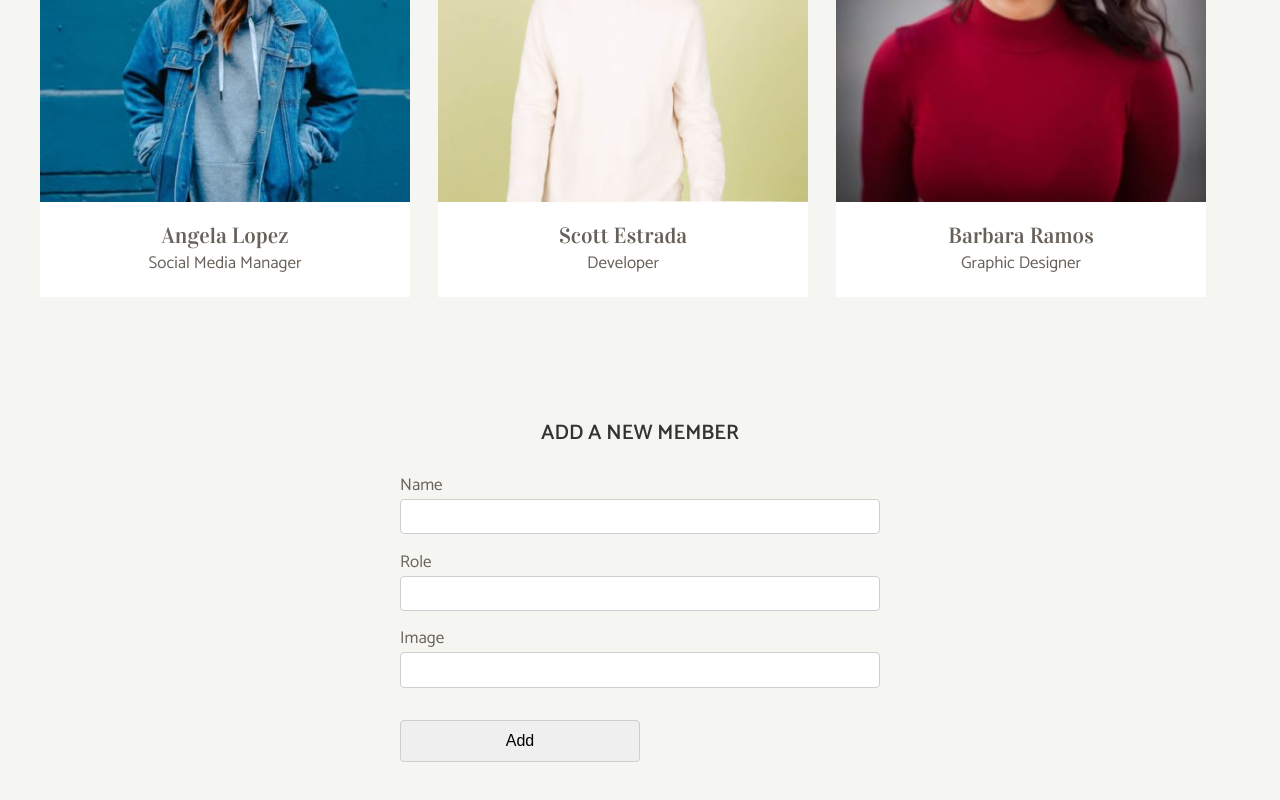
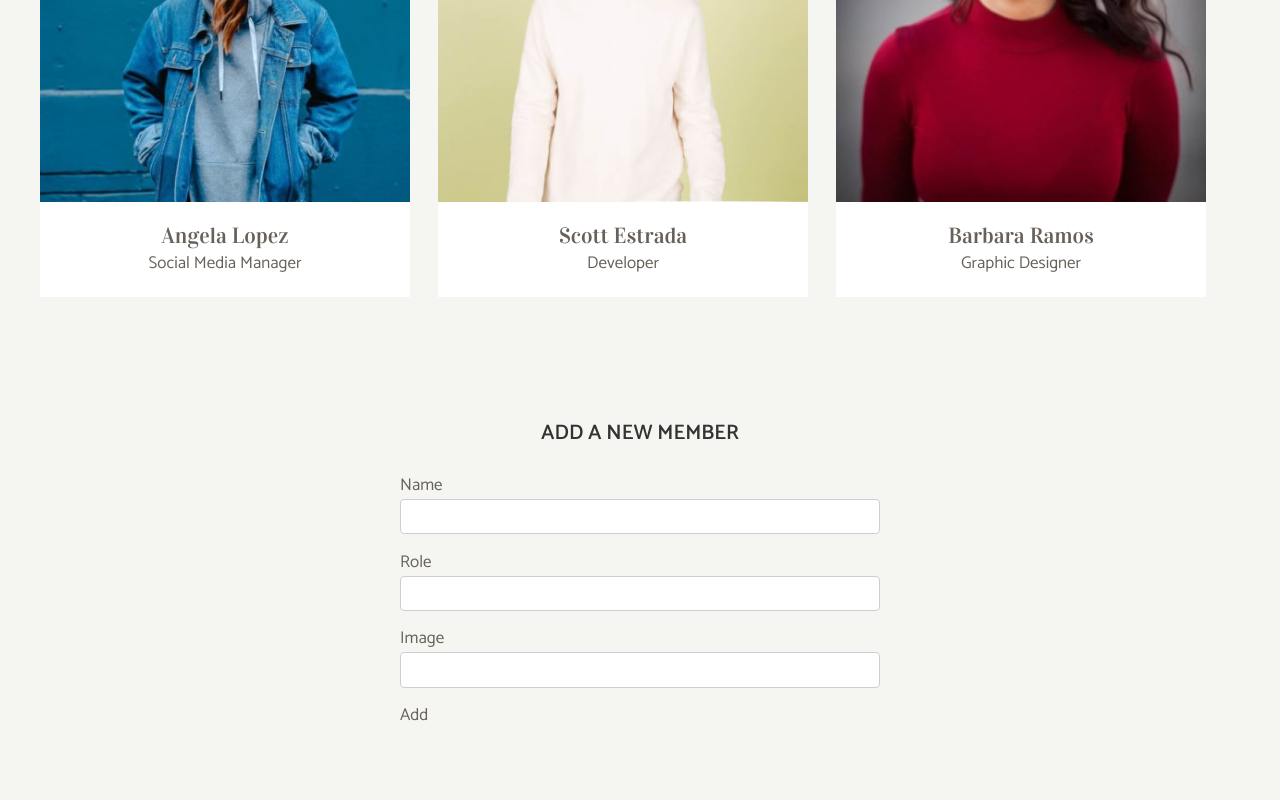
Before and after one commit to Kwaterlily/js-our-team, a plain HTML site: page index.html in a window 1280 px wide. Shown: the part 971-1771 px from the top of the page. After the commit the page ends 1750 px from the top, so only its background shows below. Drawn offline with Linux system fonts and the light colour scheme.

Commit message:
js-our-team

```diff
--- a/index.html
+++ b/index.html
@@ -50,7 +50,7 @@
           <input type="text" id="role" />
           <label for="name">Image </label>
           <input type="text" id="image" />
-          <button type="button" id="addMemberButton">Add</button>
+          <butto\n type="button" id="addMemberButton">Add</button>
         </div>
       </div>
     </section>
```
Also changed, not shown: script.js (line endings or trailing spaces), style.css (line endings or trailing spaces).
